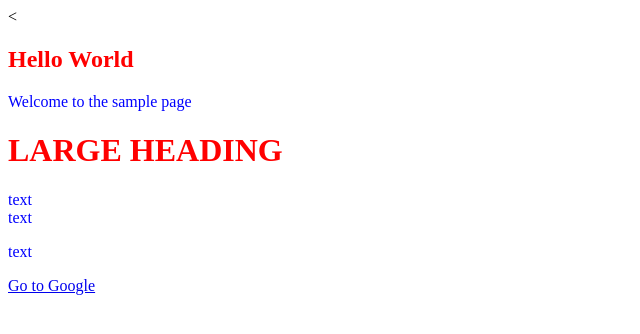
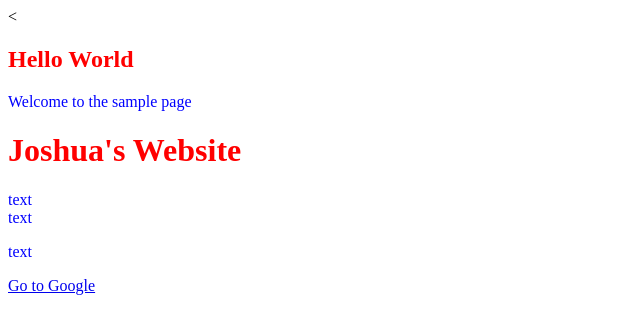
Before and after one commit to 17fungjk1/17fungjk1.github.io, a plain HTML site: page index.html in a window 1280 px wide. Shown: the whole page, without its empty margins (0-640 px from the left). Drawn offline with Linux system fonts and the light colour scheme.

Commit message:
Change of title
Changed LARGE HEADING to Joshua's website

```diff
--- a/index.html
+++ b/index.html
@@ -9,7 +9,7 @@
 <h2>Hello World</h2>
 <p>Welcome to the sample page </p>
 <h1>
-LARGE HEADING
+Joshua's Website
 </h1>
 
 <p>
```
